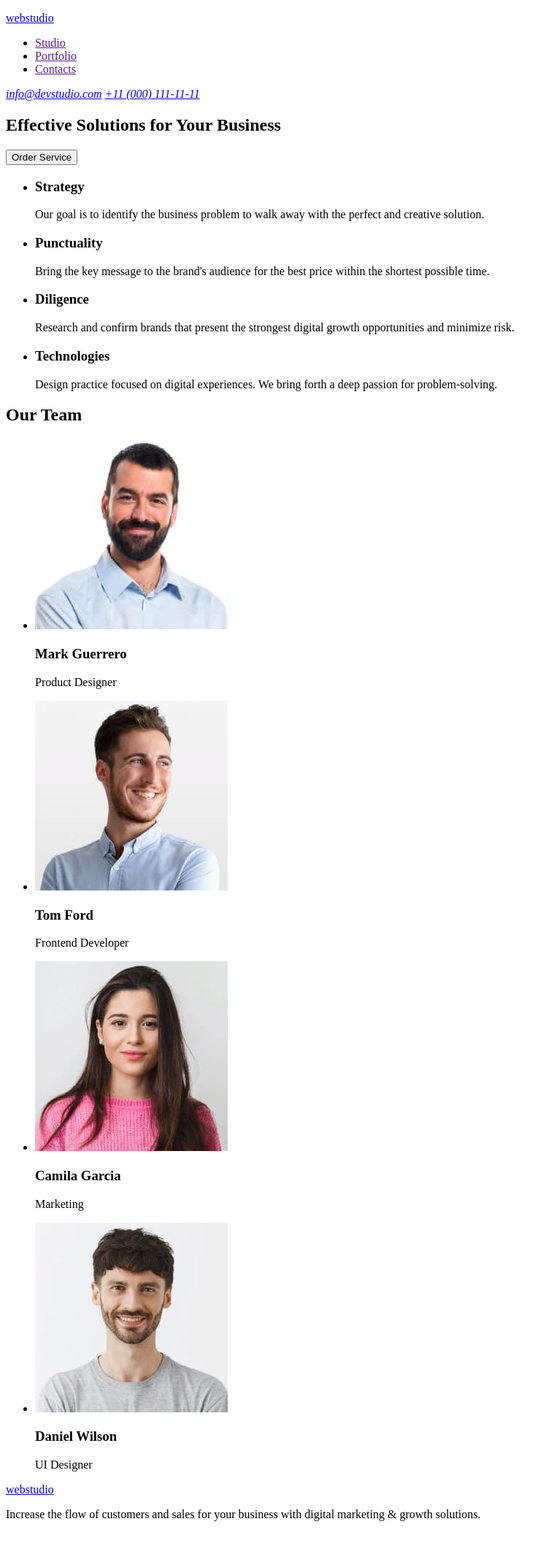
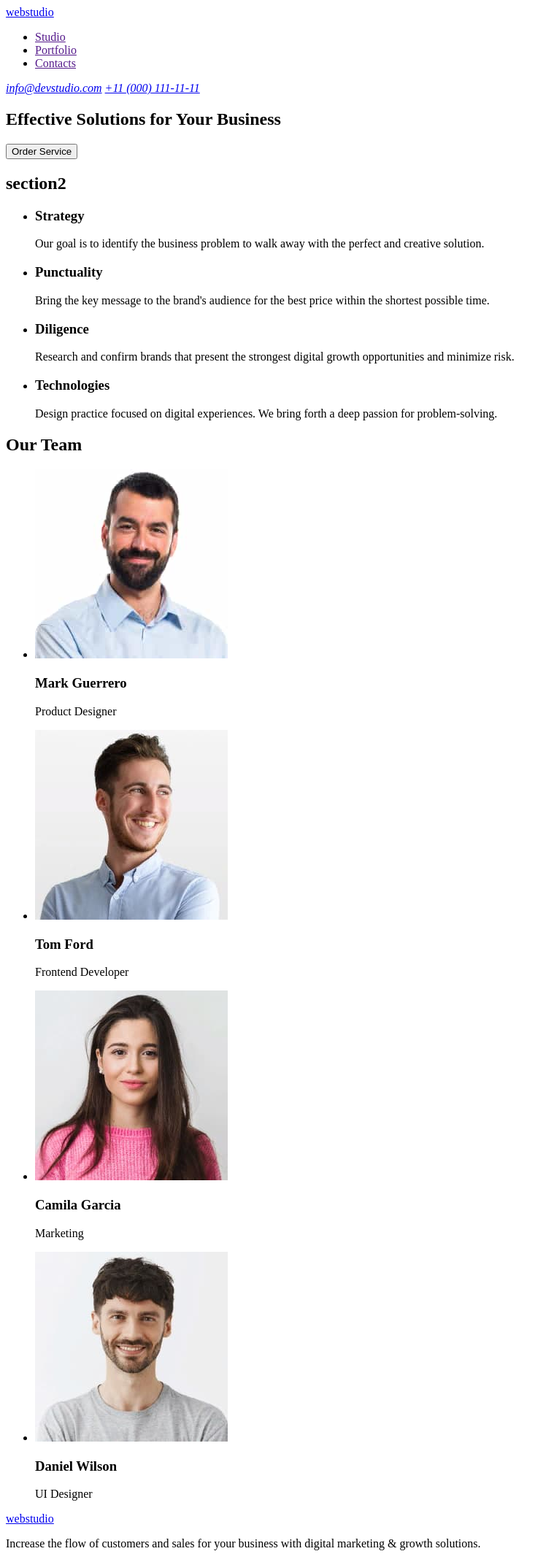
Before and after one commit to tina3008/goit-markup-hw-01, a plain HTML site: page index.html in a window 1280 px wide. Shown: the whole page at 73% size, without its empty margins (0-759 px from the left). Before the commit the page ends 2100 px from the top, so only its background shows below. Drawn offline with Linux system fonts and the light colour scheme.

Commit message:
Update index.html
3

```diff
--- a/index.html
+++ b/index.html
@@ -10,9 +10,7 @@
 
 
         <nav>
-            <a href="./index.html">
-                <p>webstudio</p>
-            </a>
+            <a href="./index.html">webstudio </a>
             <ul>
                 <li> <a href="">Studio</a> </li>
                 <li><a href="">Portfolio</a></li>
@@ -33,6 +31,7 @@
             <button type="button">Order Service</button>
         </section>
         <section>
+            <h2> section2 </h2>
             <ul>
 
                 <li>
@@ -81,9 +80,7 @@
         </section>
     </main>
     <footer>
-        <a href="./index.html">
-            <p>webstudio</p>
-        </a>
+        <a href="./index.html">webstudio</a>
         <p>Increase the flow of customers and sales for your business with digital marketing & growth solutions.</p>
     </footer>
 </body>
```
